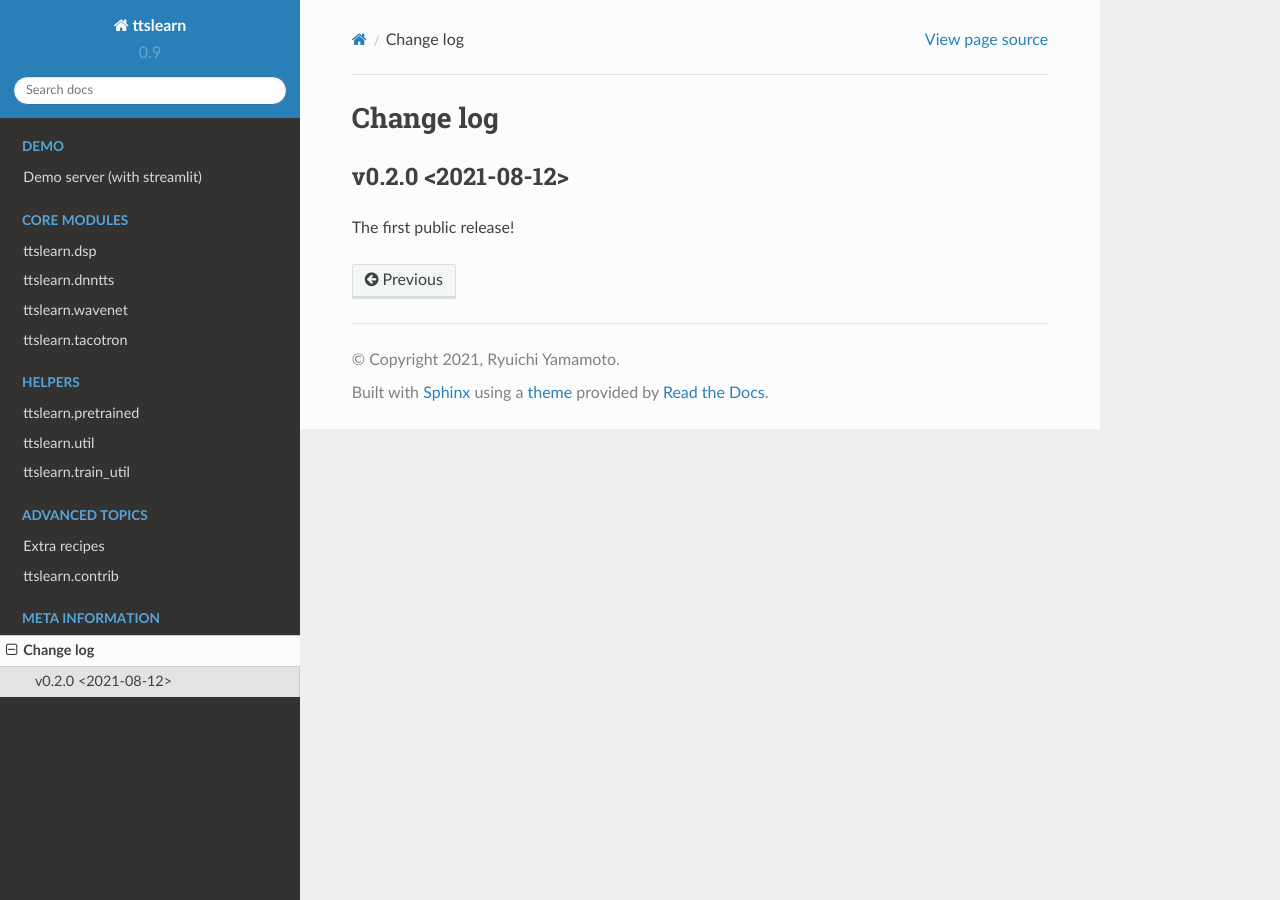
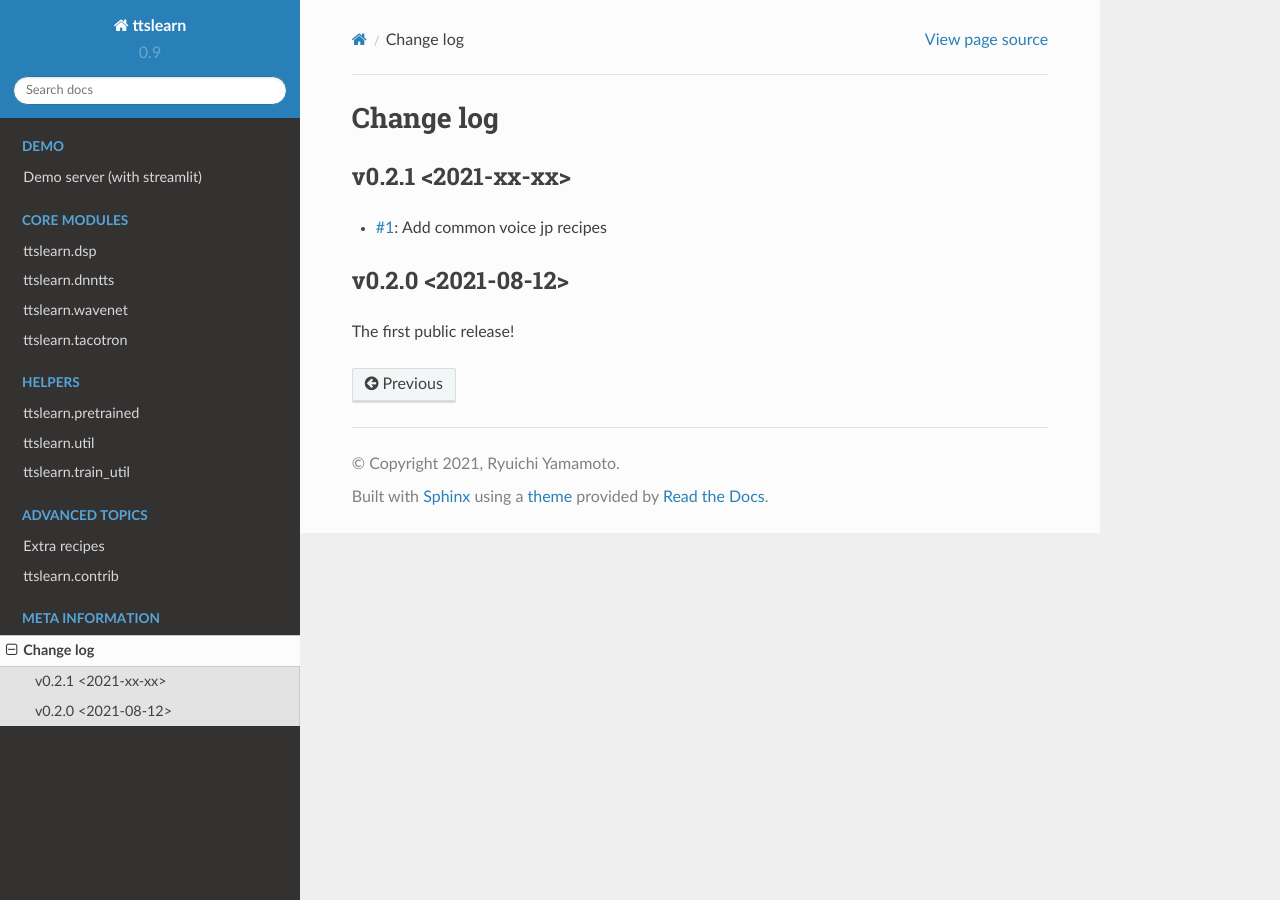
Before and after one commit to r9y9/ttslearn, a Sphinx documentation site: the page built from docs/changelog.rst, in a window 1280 px wide. Built offline with Sphinx 7.4.7 and the Read the Docs theme 2.0.0, drawn with Linux system fonts in a browser that asks for light colours; pages that are not in the unit, such as notebooks, are missing from menus.

Commit message:
add changelog item

```diff
--- a/docs/changelog.rst
+++ b/docs/changelog.rst
@@ -1,7 +1,14 @@
 Change log
 ==========
+
+v0.2.1 <2021-xx-xx>
+-------------------
+
+- `#1`_: Add common voice jp recipes
 
 v0.2.0 <2021-08-12>
 -------------------
 
 The first public release!
+
+.. _#1: https://github.com/r9y9/ttslearn/pull/1
```
